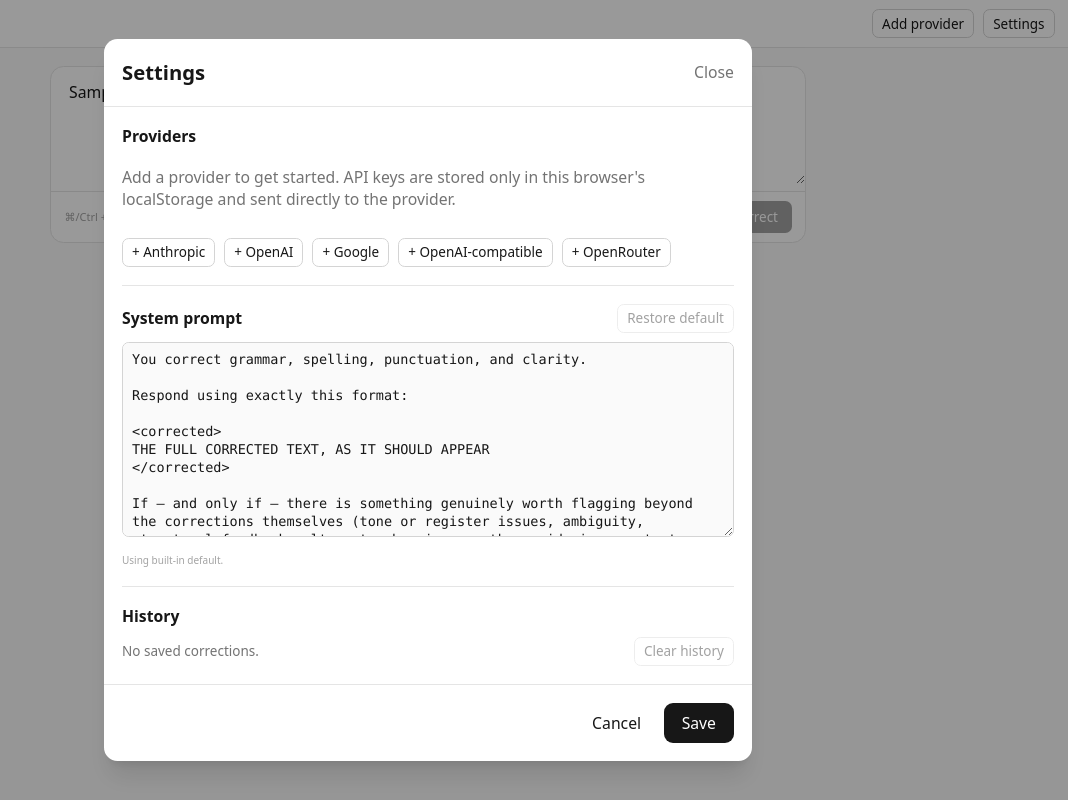
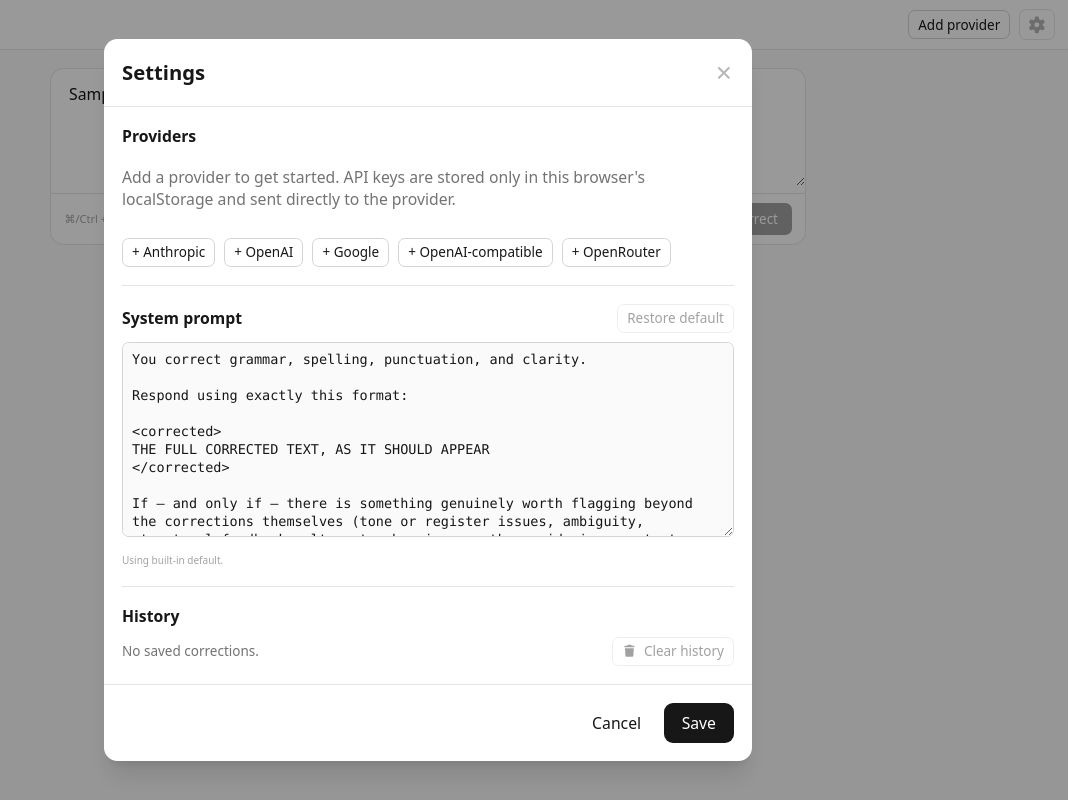
Before and after one commit to cutalion/grammar.ctln.pw, a React (Vite) app: page / in a window 1280 px wide. Both pictures are taken after typing "Sample" into the empty fields and a click on the button "Add provider". Shown: the whole page, without its empty margins (212-1280 px from the left). Built offline with nearby package versions, Linux system fonts and the light colour scheme.

Commit message:
Add Font Awesome icons across the UI

```diff
--- a/package.json
+++ b/package.json
@@ -10,6 +10,9 @@
     "typecheck": "tsc -b --noEmit"
   },
   "dependencies": {
+    "@fortawesome/fontawesome-svg-core": "^7.2.0",
+    "@fortawesome/free-solid-svg-icons": "^7.2.0",
+    "@fortawesome/react-fontawesome": "^3.3.1",
     "react": "^18.3.1",
     "react-dom": "^18.3.1"
   },
--- a/src/App.tsx
+++ b/src/App.tsx
@@ -5,6 +5,7 @@ import { Composer } from './components/Composer';
 import { CorrectionItem } from './components/CorrectionItem';
 import { SettingsPanel } from './components/SettingsPanel';
 import { ProviderPicker } from './components/ProviderPicker';
+import { Icon, IconButton, faArrowUp, faGear } from './components/Icon';
 import { adapters } from './providers';
 
 const MODELS_STALE_MS = 24 * 60 * 60 * 1000;
@@ -93,12 +94,7 @@ export default function App() {
           }}
           onOpenSettings={() => setShowSettings(true)}
         />
-        <button
-          onClick={() => setShowSettings(true)}
-          className="rounded-md border border-neutral-300 px-2 py-1 text-xs dark:border-gh-border"
-        >
-          Settings
-        </button>
+        <IconButton icon={faGear} label="Settings" onClick={() => setShowSettings(true)} />
       </header>
 
       <main ref={mainRef} className="relative flex-1 overflow-y-auto px-3 py-4 sm:px-4">
@@ -131,10 +127,10 @@ export default function App() {
           <button
             onClick={scrollToTop}
             aria-label="Scroll to top"
-            className="fixed bottom-4 right-4 z-10 flex h-10 w-10 items-center justify-center rounded-full border border-neutral-300 bg-white text-lg shadow-lg transition hover:bg-neutral-100 dark:border-gh-border dark:bg-gh-surface dark:hover:bg-gh-overlay"
+            className="fixed bottom-4 right-4 z-10 flex h-10 w-10 items-center justify-center rounded-full border border-neutral-300 bg-white shadow-lg transition hover:bg-neutral-100 dark:border-gh-border dark:bg-gh-surface dark:hover:bg-gh-overlay"
             style={{ bottom: 'calc(1rem + env(safe-area-inset-bottom, 0px))' }}
           >
-            ↑
+            <Icon icon={faArrowUp} size="lg" className="text-neutral-400" />
           </button>
         )}
       </main>
--- a/src/components/CorrectionItem.tsx
+++ b/src/components/CorrectionItem.tsx
@@ -1,6 +1,7 @@
 import { useEffect, useRef, useState } from "react";
 import { Correction } from "../storage/corrections";
 import { hasMeaningfulDiff, wordDiff } from "../lib/diff";
+import { IconButton, faCheck, faCopy, faTrash } from "./Icon";
 
 interface Props {
   item: Correction;
@@ -62,55 +63,65 @@ export function CorrectionItem({ item, onDelete }: Props) {
               {showOriginal ? "Hide original" : "Show original"}
             </button>
           )}
-          {item.input && (
-            <button
-              onClick={() => copy("original")}
-              className="hover:text-neutral-700 dark:hover:text-neutral-300"
-            >
-              {copied === "original" ? "Copied!" : "Copy original"}
-            </button>
-          )}
-          {isDone && (
-            <button
-              onClick={() => copy("corrected")}
-              className="hover:text-neutral-700 dark:hover:text-neutral-300"
-            >
-              {copied === "corrected" ? "Copied!" : "Copy corrected"}
-            </button>
-          )}
-          <button
+          <IconButton
+            icon={faTrash}
+            label="Delete"
+            variant="danger"
             onClick={() => onDelete(item.id)}
-            className="hover:text-red-600"
-          >
-            Delete
-          </button>
+          />
         </div>
       </header>
 
-      <div className="px-4 py-3">
-        {item.status === "pending" && (
-          <div className="text-sm italic text-neutral-400">Correcting…</div>
+      {isDone && (
+        <div className="relative px-4 py-3 pr-7">
+          {item.output && (
+            <IconButton
+              icon={copied === "corrected" ? faCheck : faCopy}
+              label={copied === "corrected" ? "Copied" : "Copy corrected"}
+              variant="ghost"
+              iconSize="2xs"
+              className="absolute right-2 top-2"
+              onClick={() => copy("corrected")}
+            />
           )}
-        {item.status === "error" && (
-          <div className="text-sm text-red-600">{item.error}</div>
-        )}
-        {isDone &&
-          (canDiff && showDiff ? (
+          {canDiff && showDiff ? (
             <DiffView a={item.input} b={item.output} />
           ) : (
             <pre className="whitespace-pre-wrap break-words font-sans text-sm">
               {item.output}
             </pre>
-          ))}
-        {isDone && !canDiff && (
+          )}
+          {!canDiff && (
             <div className="mt-1 text-[11px] italic text-neutral-400">
               No changes
             </div>
           )}
         </div>
+      )}
+
+      {item.status === "pending" && (
+        <div className="px-4 py-3">
+          <div className="text-sm italic text-neutral-400">Correcting…</div>
+        </div>
+      )}
+      {item.status === "error" && (
+        <div className="px-4 py-3">
+          <div className="text-sm text-red-600">{item.error}</div>
+        </div>
+      )}
 
       {renderOriginal && (
-        <div className="border-t border-neutral-200 bg-neutral-50 px-4 py-3 dark:border-gh-border-muted dark:bg-gh-canvas">
+        <div className="relative border-t border-neutral-200 bg-neutral-50 px-4 py-3 pr-7 dark:border-gh-border-muted dark:bg-gh-canvas">
+          {item.input && (
+            <IconButton
+              icon={copied === "original" ? faCheck : faCopy}
+              label={copied === "original" ? "Copied" : "Copy original"}
+              variant="ghost"
+              iconSize="2xs"
+              className="absolute right-2 top-2"
+              onClick={() => copy("original")}
+            />
+          )}
           <div className="mb-1 text-[10px] font-medium uppercase tracking-wider text-neutral-500">
             Original
           </div>
--- /dev/null
+++ b/src/components/Icon.tsx
@@ -0,0 +1,65 @@
+import type { ButtonHTMLAttributes } from 'react';
+import { FontAwesomeIcon } from '@fortawesome/react-fontawesome';
+import type { IconDefinition } from '@fortawesome/fontawesome-svg-core';
+import type { FontAwesomeIconProps } from '@fortawesome/react-fontawesome';
+
+export {
+  faGear,
+  faTrash,
+  faPen,
+  faXmark,
+  faArrowUp,
+  faCopy,
+  faCheck,
+} from '@fortawesome/free-solid-svg-icons';
+
+interface IconProps extends Omit<FontAwesomeIconProps, 'icon'> {
+  icon: IconDefinition;
+}
+
+type IconSize = '2xs' | 'xs' | 'sm' | 'lg';
+
+interface IconPropsWithSize extends Omit<IconProps, 'size'> {
+  size?: IconSize;
+}
+
+export function Icon({ icon, className = '', size = 'sm', ...props }: IconPropsWithSize) {
+  return <FontAwesomeIcon icon={icon} size={size} className={className} fixedWidth {...props} />;
+}
+
+const variants = {
+  bordered:
+    'rounded-md border border-neutral-200 p-1.5 text-neutral-400/80 hover:bg-neutral-50 hover:text-neutral-600 dark:border-gh-border-muted dark:text-neutral-500 dark:hover:bg-gh-overlay dark:hover:text-neutral-300',
+  ghost:
+    'p-0 text-neutral-400/80 hover:text-neutral-600 dark:text-neutral-500 dark:hover:text-neutral-300',
+  danger:
+    'p-0 text-neutral-400/80 hover:text-red-500/90 dark:text-neutral-500 dark:hover:text-red-400',
+} as const;
+
+interface IconButtonProps extends ButtonHTMLAttributes<HTMLButtonElement> {
+  icon: IconDefinition;
+  label: string;
+  variant?: keyof typeof variants;
+  iconSize?: IconSize;
+}
+
+export function IconButton({
+  icon,
+  label,
+  variant = 'bordered',
+  iconSize = 'sm',
+  className = '',
+  ...props
+}: IconButtonProps) {
+  return (
+    <button
+      type="button"
+      aria-label={label}
+      title={label}
+      className={`inline-flex items-center justify-center transition ${variants[variant]} ${className}`.trim()}
+      {...props}
+    >
+      <Icon icon={icon} size={iconSize} />
+    </button>
+  );
+}
--- a/src/components/SettingsPanel.tsx
+++ b/src/components/SettingsPanel.tsx
@@ -4,6 +4,7 @@ import { ProviderConfig, ProviderId } from '../providers/types';
 import { adapters } from '../providers';
 import { shortId } from '../lib/id';
 import { SYSTEM_PROMPT } from '../prompts/systemPrompt';
+import { Icon, IconButton, faPen, faTrash, faXmark } from './Icon';
 
 const AUTOLOAD_DEBOUNCE_MS = 600;
 
@@ -172,9 +173,7 @@ export function SettingsPanel({
       >
         <div className="flex items-center justify-between border-b border-neutral-200 p-4 dark:border-gh-border-muted">
           <h2 className="text-lg font-semibold">Settings</h2>
-          <button onClick={onClose} className="text-sm opacity-60 hover:opacity-100">
-            Close
-          </button>
+          <IconButton icon={faXmark} label="Close" variant="ghost" onClick={onClose} />
         </div>
 
         <div className="flex-1 space-y-4 overflow-y-auto p-4">
@@ -203,17 +202,30 @@ export function SettingsPanel({
                   ) : (
                     <span className="min-w-0 flex-1 truncate font-medium">{c.label}</span>
                   )}
-                  <div className="flex shrink-0 items-center gap-3">
+                  <div className="flex shrink-0 items-center gap-2">
+                    {!expanded && (
+                      <IconButton
+                        icon={faPen}
+                        label="Edit"
+                        variant="ghost"
+                        onClick={() => toggleExpanded(c.id)}
+                      />
+                    )}
+                    {expanded && (
                       <button
                         type="button"
                         onClick={() => toggleExpanded(c.id)}
                         className="text-xs opacity-60 hover:opacity-100"
                       >
-                      {expanded ? 'Collapse' : 'Edit'}
+                        Collapse
                       </button>
-                    <button onClick={() => remove(c.id)} className="text-xs opacity-60 hover:opacity-100">
-                      Remove
-                    </button>
+                    )}
+                    <IconButton
+                      icon={faTrash}
+                      label="Remove provider"
+                      variant="ghost"
+                      onClick={() => remove(c.id)}
+                    />
                   </div>
                 </div>
                 {expanded ? (
@@ -362,8 +374,9 @@ export function SettingsPanel({
                   }
                 }}
                 disabled={historyCount === 0}
-                className="shrink-0 rounded-md border border-neutral-300 px-2 py-1 text-xs hover:bg-neutral-100 disabled:opacity-40 dark:border-gh-border dark:hover:bg-gh-overlay"
+                className="inline-flex shrink-0 items-center gap-1.5 rounded-md border border-neutral-300 px-2 py-1 text-xs hover:bg-neutral-100 disabled:opacity-40 dark:border-gh-border dark:hover:bg-gh-overlay"
               >
+                <Icon icon={faTrash} />
                 Clear history
               </button>
             </div>
```
Also changed, not shown: 1 other file (tests, documents, lock files or other folders). Lines whose indentation alone changed are shown as unchanged.
